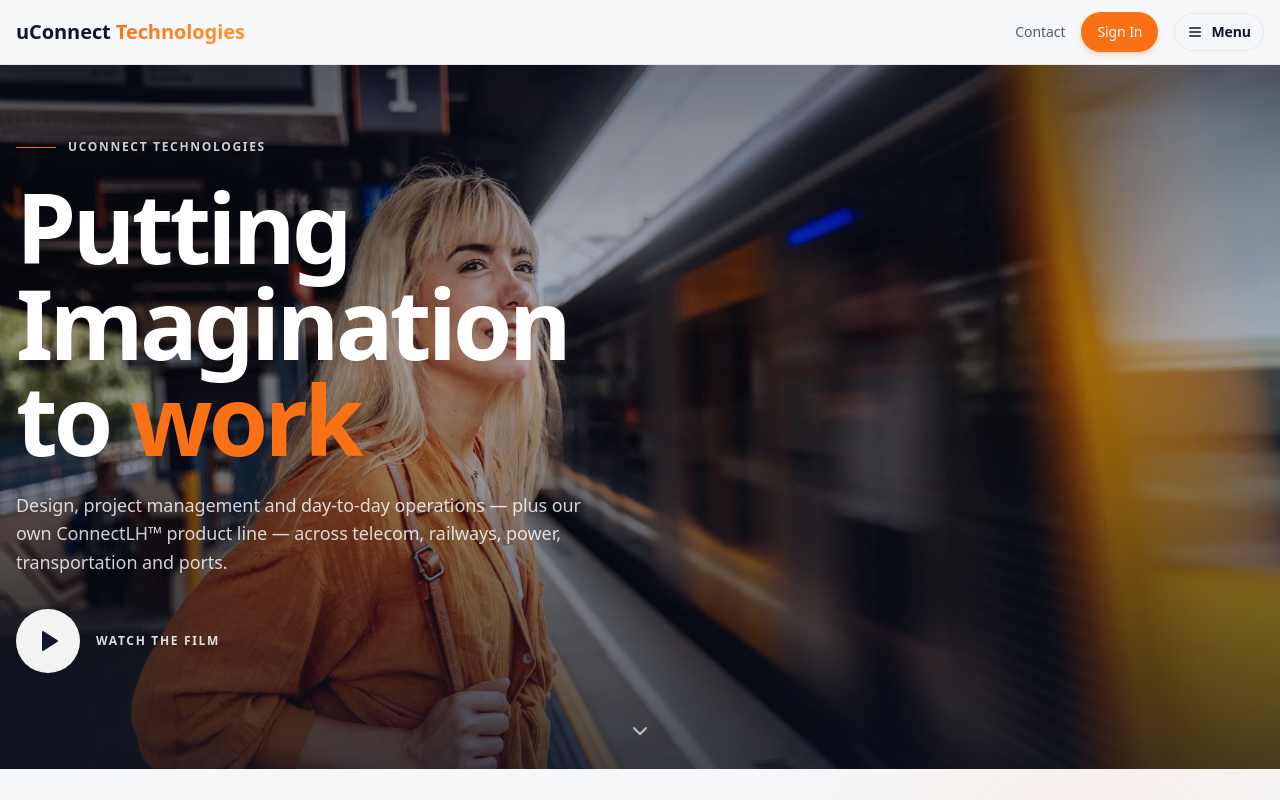
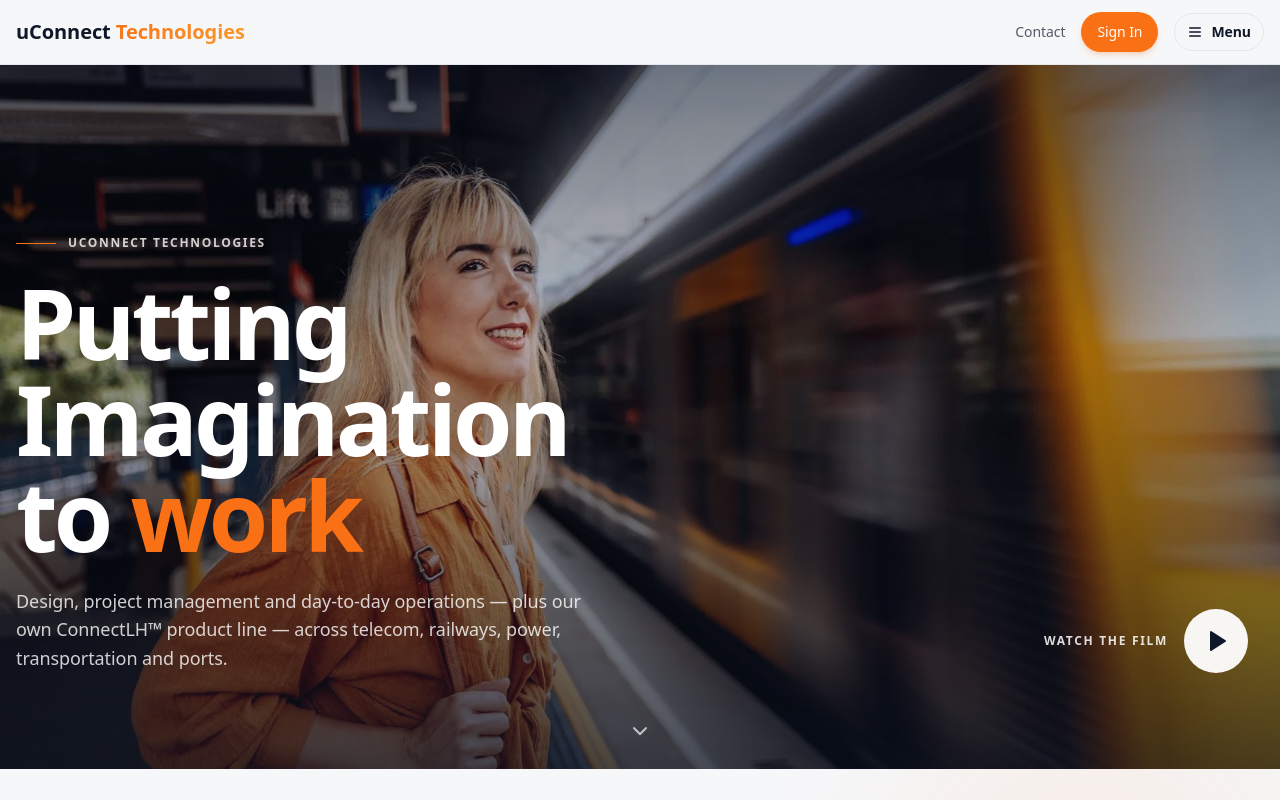
Before and after one commit to sourav90guptayct/uconnect, a React (Vite) app: page / in a window 1280 px wide. Shown: the top 800 px of the page. Built offline with nearby package versions, Linux system fonts and the light colour scheme; a web font is replaced by a local one.

Commit message:
Changes
Co-authored-by: sourav90guptayct <221841292+sourav90guptayct@users.noreply.github.com>

```diff
--- a/src/components/Hero.tsx
+++ b/src/components/Hero.tsx
@@ -164,24 +164,21 @@ const Hero = () => {
                   Design, project management and day-to-day operations — plus our own ConnectLH™
                   product line — across telecom, railways, power, transportation and ports.
                 </p>
+              </motion.div>
 
-                <div className="mt-8 flex flex-col sm:flex-row sm:items-center gap-4">
               <button
                 onClick={startFilm}
-                    className="group inline-flex items-center gap-4 text-left"
+                className="group absolute bottom-16 right-4 lg:bottom-24 lg:right-8 inline-flex items-center gap-4 text-left"
                 aria-label="Play the uConnect film"
               >
+                <span className="t-eyebrow text-on-media/85 group-hover:text-on-media">
+                  Watch the film
+                </span>
                 <span className="relative inline-flex h-16 w-16 items-center justify-center rounded-full bg-on-media/95 text-primary transition-transform duration-300 group-hover:scale-110">
                   <span className="absolute inset-0 rounded-full border border-on-media/50 animate-ping" />
                   <Play className="h-6 w-6 translate-x-[1px] fill-current" />
                 </span>
-                    <span className="t-eyebrow text-on-media/85 group-hover:text-on-media">
-                      Watch the film
-                    </span>
               </button>
-                </div>
-
-              </motion.div>
             </motion.div>
           )}
         </AnimatePresence>
```
Lines whose indentation alone changed are shown as unchanged.
